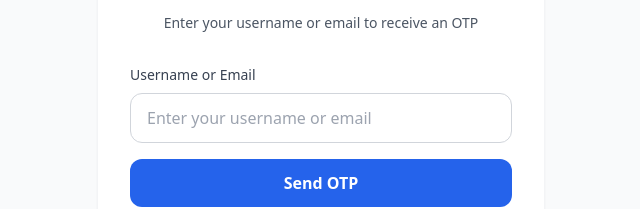
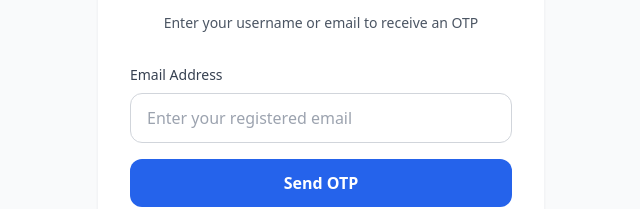
Before and after one commit to CarloCea/POS_Inventory, a React (Create React App) app in the folder frontend/: page /settings in a window 1280 px wide. Both pictures are taken after a click on the button "Forgot Password?". Shown: the part 326-535 px from the top of the page, without its empty margins (319-959 px from the left). Built offline with nearby package versions, Linux system fonts and the light colour scheme; no server answers; the HTML template or start-up script is replaced by a standard one.

Commit message:
Optimize OTP sending speed and restrict forgot password strictly to email

```diff
--- a/frontend/src/AdminApp.jsx
+++ b/frontend/src/AdminApp.jsx
@@ -155,14 +155,14 @@
             {fpStep === 1 && (
               <form onSubmit={handleForgotPassword} className="space-y-4">
                 <div>
-                  <label className="block text-sm font-medium text-gray-700 mb-2">Username or Email</label>
+                  <label className="block text-sm font-medium text-gray-700 mb-2">Email Address</label>
                   <input
-                    type="text"
+                    type="email"
                     required
                     value={fpEmail}
                     onChange={(e) => setFpEmail(e.target.value)}
                     className="w-full px-4 py-3 border border-gray-300 rounded-xl focus:ring-2 focus:ring-blue-500 focus:border-transparent outline-none transition-all"
-                    placeholder="Enter your username or email"
+                    placeholder="Enter your registered email"
                   />
                 </div>
                 <button type="submit" className="w-full bg-blue-600 text-white py-3 rounded-xl font-semibold hover:bg-blue-700 transition-colors">
--- a/frontend/src/POSApp.jsx
+++ b/frontend/src/POSApp.jsx
@@ -167,14 +167,14 @@
             {fpStep === 1 && (
               <form onSubmit={handleForgotPassword} className="space-y-4">
                 <div>
-                  <label className="block text-sm font-medium text-gray-700 mb-2">Username or Email</label>
+                  <label className="block text-sm font-medium text-gray-700 mb-2">Email Address</label>
                   <input
-                    type="text"
+                    type="email"
                     required
                     value={fpEmail}
                     onChange={(e) => setFpEmail(e.target.value)}
                     className="w-full px-4 py-3 border border-gray-300 rounded-xl focus:ring-2 focus:ring-blue-500 focus:border-transparent outline-none transition-all"
-                    placeholder="Enter your username or email"
+                    placeholder="Enter your registered email"
                   />
                 </div>
                 <button type="submit" className="w-full bg-blue-600 text-white py-3 rounded-xl font-semibold hover:bg-blue-700 transition-colors">
```
Also changed, not shown: 1 other file (tests, documents, lock files or other folders).
